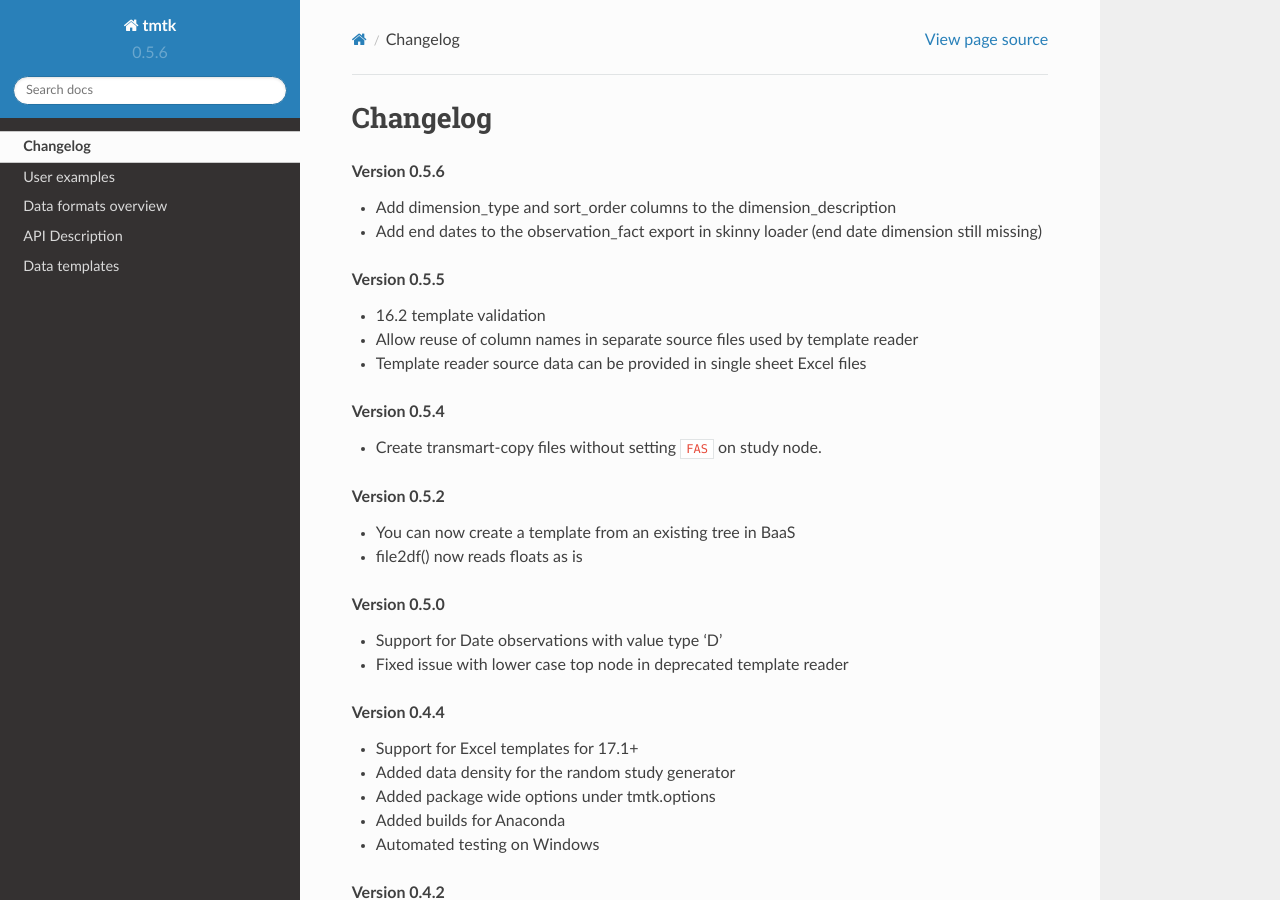
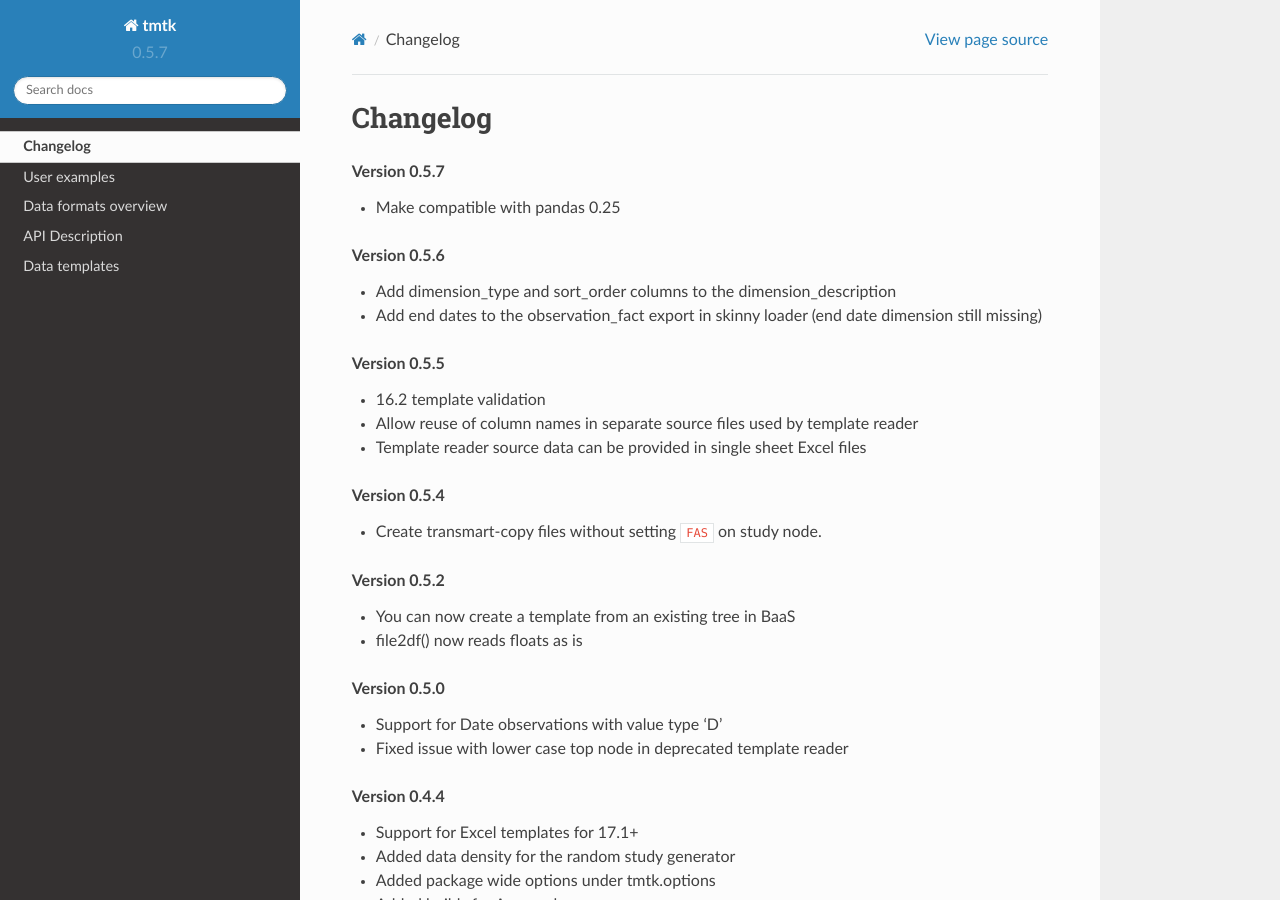
Before and after one commit to thehyve/tmtk, a Sphinx documentation site: the page built from docs/changelog.rst, in a window 1280 px wide and 900 px high. Built offline with Sphinx 7.4.7 and the Read the Docs theme 2.0.0, drawn with Linux system fonts in a browser that asks for light colours.

Commit message:
Update version and changelog

```diff
--- a/docs/changelog.rst
+++ b/docs/changelog.rst
@@ -2,6 +2,10 @@
 Changelog
 =========
 
+
+.. topic::  Version 0.5.7
+
+    * Make compatible with pandas 0.25
 
 .. topic::  Version 0.5.6
 
--- a/tmtk/version.py
+++ b/tmtk/version.py
@@ -4,5 +4,5 @@ This file is distributed under the GNU General Public License
   (see accompanying file LICENSE).
 """
 
-version_info = (0, 5, 6)
+version_info = (0, 5, 7)
 __version__ = '.'.join(map(str, version_info))
```
